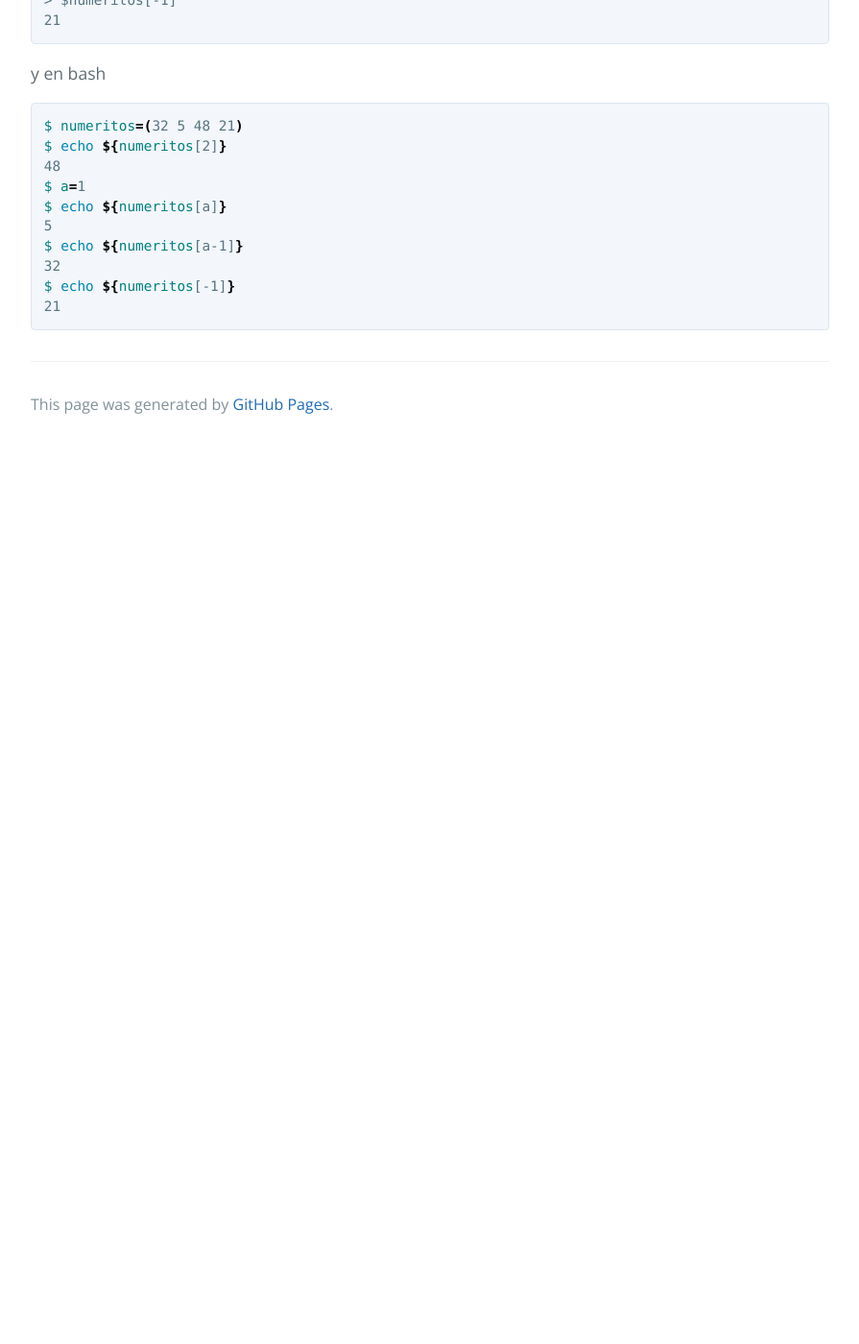
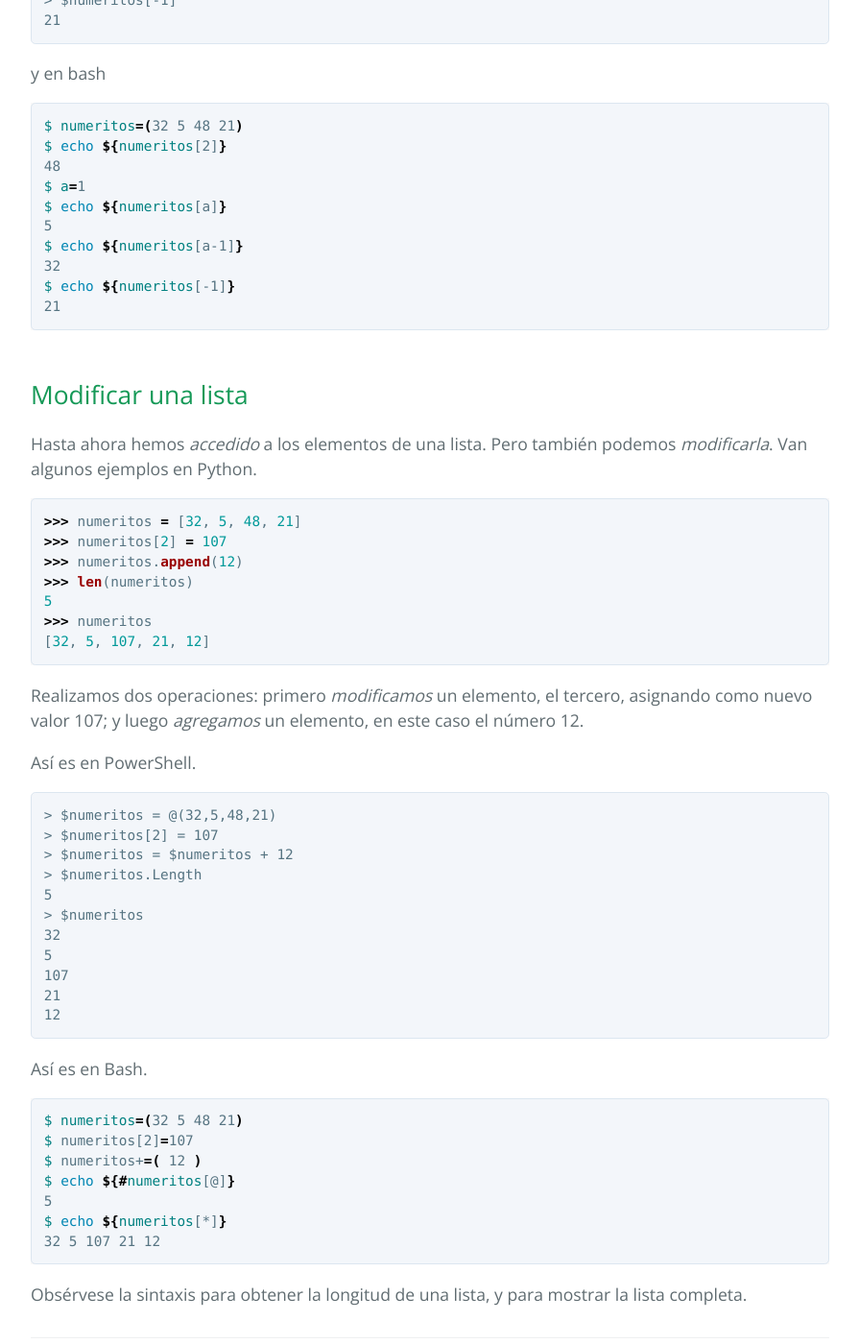
Before and after one commit to clombardi/design-thinking, a Jekyll site: the page built from logica-algoritmica/basicos/arrays-listas.md, in a window 1280 px wide and 1400 px high, scrolled down 2995 px. Shown: the whole window at 96% size, without its empty margins (192-1087 px from the left). Built offline with Jekyll 4.4.1, drawn with Linux system fonts in a browser that asks for light colours; our own code applies the rules of GitHub Pages for plain Markdown files; before the commit the page ends 3460 px from its top, so only the background shows below that.

Commit message:
unidad 2 basicos - repeticion parcial

````diff
--- a/logica-algoritmica/basicos/arrays-listas.md
+++ b/logica-algoritmica/basicos/arrays-listas.md
@@ -110,3 +110,43 @@ $ echo ${numeritos[a-1]}
 $ echo ${numeritos[-1]}
 21
 ```
+
+## Modificar una lista
+Hasta ahora hemos _accedido_ a los elementos de una lista. Pero también podemos _modificarla_. Van algunos ejemplos en Python.
+``` python
+>>> numeritos = [32, 5, 48, 21]
+>>> numeritos[2] = 107
+>>> numeritos.append(12)
+>>> len(numeritos)
+5
+>>> numeritos
+[32, 5, 107, 21, 12]
+```
+Realizamos dos operaciones: primero _modificamos_ un elemento, el tercero, asignando como nuevo valor 107; y luego _agregamos_ un elemento, en este caso el número 12.
+
+Así es en PowerShell.
+``` PowerShell
+> $numeritos = @(32,5,48,21)
+> $numeritos[2] = 107
+> $numeritos = $numeritos + 12
+> $numeritos.Length
+5
+> $numeritos
+32
+5
+107
+21
+12
+```
+
+Así es en Bash.
+``` bash
+$ numeritos=(32 5 48 21)
+$ numeritos[2]=107
+$ numeritos+=( 12 )
+$ echo ${#numeritos[@]}
+5
+$ echo ${numeritos[*]}
+32 5 107 21 12
+```
+Obsérvese la sintaxis para obtener la longitud de una lista, y para mostrar la lista completa.
````
Also changed, not shown: logica-algoritmica/basicos/alternativa.md (+3 -2 lines), logica-algoritmica/basicos/funciones.md (+35 -0 lines), logica-algoritmica/basicos/repeticion.md (added, +114 -0 lines), logica-algoritmica/logica-algoritmica.index.md (+2 -0 lines), logica-algoritmica/basicos/images/file-loop.jpg (added), logica-algoritmica/basicos/images/number-loop.jpg (added).
